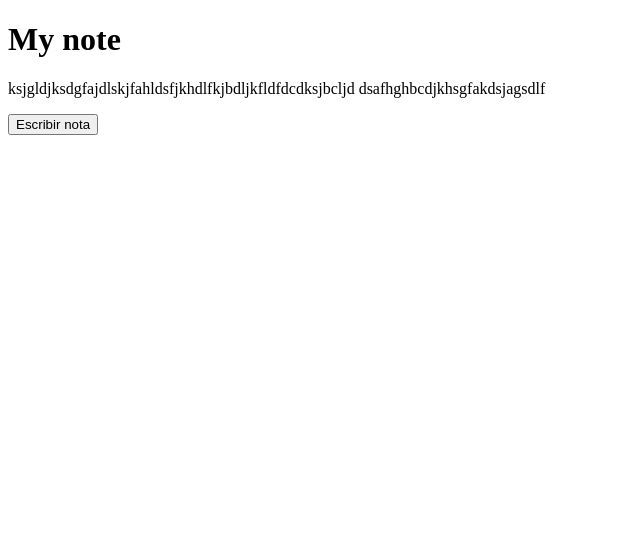
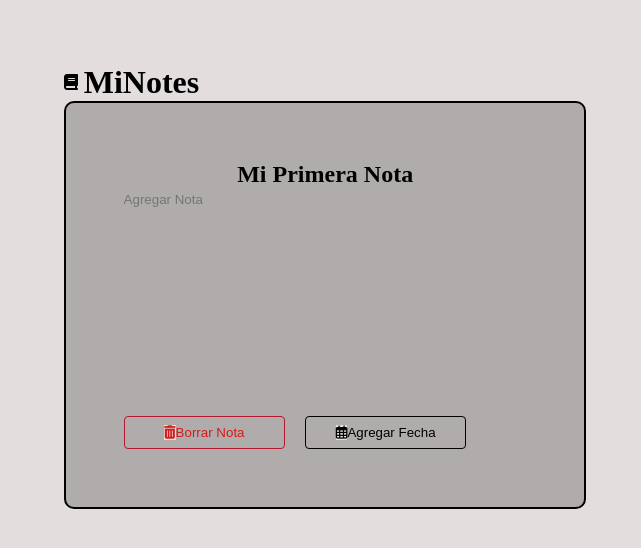
Before and after one commit to CDianaprince/CUE2-Drilling, a plain HTML site: page index.html in a window 1280 px wide. Both pictures are taken after a click on the button "Escribir nota". Shown: the whole page, without its empty margins (0-641 px from the left). Drawn offline with Linux system fonts and the light colour scheme.

Commit message:
arreglos css

```diff
--- a/index.html
+++ b/index.html
@@ -4,25 +4,69 @@
     <meta charset="UTF-8" />
     <meta http-equiv="X-UA-Compatible" content="IE=edge" />
     <meta name="viewport" content="width=device-width, initial-scale=1.0" />
+    <script
+      src="https://kit.fontawesome.com/affdc5536d.js"
+      crossorigin="anonymous"
+    ></script>
+    <link rel="stylesheet" href="./style.css" />
+
     <title>Document</title>
   </head>
 
   <body>
-    <header>
-      <h1>My note</h1>
+    <header class="header">
+      <div>
+        <i class="fa-solid fa-book"></i>
+      </div>
+      <h1>MiNotes</h1>
     </header>
 
-    <main>
+    <main id="main">
       <section id="contenido-1">
         <p>
-          ksjgldjksdgfajdlskjfahldsfjkhdlfkjbdljkfldfdcdksjbcljd
-          dsafhghbcdjkhsgfakdsjagsdlf
+          MiNote es una simple Web App que nos permite guardar notas de manera
+          facil y practica, incluyendo la habilidad de guardar tus notas econ
+          fecha. Todo esto es posible con las capacidades de la libreria !Query.
+          !Intentalo!
         </p>
 
-        <button type="button" id="main-btn">Escribir nota</button>
+        <button type="button" id="main-btn">
+          <span id="main-btn__img"
+            ><i class="fa-regular fa-pen-to-square"></i></span
+          >Escribir nota
+        </button>
       </section>
+
+      <section id="contenido-2"></section>
     </main>
+    <!--
+    <form id="main-form">
+      <div class="div--form">
+        <h2 class="div--form__h2">Mi Primera Nota</h2>
 
-    <script src="/index.js" type="text/javascript"></script>
+        <div class="div--form__inp">
+          <input
+            type="text"
+            name="titulo"
+            id="titulo"
+            class="inp1"
+            placeholder="Agregar Nota"
+          />
+        </div>
+
+        <div class="button2">
+          <button type="button" id="borrar-nota">
+            <span><i class="fa-solid fa-trash-can"></i></span>Borrar Nota
+          </button>
+
+          <button type="button" id="agregar-fecha">
+            <span><i class="fa-regular fa-calendar-days"></i></span>Agregar
+            Fecha
+          </button>
+        </div>
+      </div>
+    </form>
+    -->
+    <script src="./index.js" type="text/javascript"></script>
   </body>
 </html>
--- a/index.js
+++ b/index.js
@@ -4,12 +4,82 @@ const main = document.getElementById('main');
 const contenidoInicial = document.getElementById('contenido-1');
 const mainBtn = document.getElementById('main-btn');
 
+//constantes para almacenar contenido
+const contenido2 = document.getElementById('contenido-2');
+
 //const del elemento prueba
 const prueba = document.getElementById('prueba');
 
-main-Btn.addEventListener('click', (e) => {
-  console.log('Me fui')
-  contenidoInicial.remove();
 
-  prueba.classList.add('ocultar');
+
+main.addEventListener('click', (e) => {
+
+  //Para confirmar se el click es el btn principal
+  if (e.target === mainBtn) {
+    contenidoInicial.remove();
+
+    contenido2.append(agregarNota);
+
+  }
+
+
+  //para confirmar si el button es de borrar
+  if(e.target.id === 'borrar-nota') {
+    let checkClick = confirm("Seguro que quieres borrar?");
+
+    if(checkClick == true) {
+      contenidoInicial.remove();
+
+    }
+  }
+
 });
+
+//Crear elemento con HTML
+const agregarNota = document.createElement('div');
+agregarNota.innerHTML = `
+
+<form id="main-form">
+  <div class="div--form">
+
+   <h2 class="div--form__h2">Mi Primera Nota</h2>
+
+    <div class="div--form__inp">
+
+      <input
+        type="text"
+        name="titulo"
+        id="titulo"
+        class="inp1"
+        placeholder="Agregar Nota"
+      />
+
+
+
+    </div>
+
+    <div class="button2">
+
+      <button type="button" id="borrar-nota">
+      <span><i class="fa-solid fa-trash-can"></i></span>Borrar Nota
+      </button>
+
+      <button type="button" id="agregar-fecha">
+      <span><i class="fa-regular fa-calendar-days"></i></span>Agregar Fecha
+      </button>
+
+    </div>
+
+  </div>
+</form>
+
+`;
+
+//Crear una constante para boton borrar
+const btnDeBorrar = document.getElementById('borrar-nota');
+
+//Agregar un evento listener al btn
+
+
+
+//creacion de un eventlistener global  para la segunda parte del drilling confirma etec.
--- /dev/null
+++ b/style.css
@@ -0,0 +1,93 @@
+*{
+  margin: 0;
+  padding: 0;
+  background-color: rgb(227, 221, 221);
+}
+
+
+.header{
+display: flex;
+align-items: center;
+gap:0.5%;
+padding: 5%;
+padding-bottom: 0%;
+
+}
+
+#main{
+  padding: 5%;
+  padding-top: 0%;
+}
+
+#contenido-1{
+  width: 45%;
+  text-align: justify;
+
+
+}
+
+#main-btn{
+  margin-top: 2%;
+  padding: 1%;
+  color: rgb(27, 96, 194);
+  border: solid 1px rgb(27, 96, 194);
+  gap: 1%;
+}
+
+.div--form{
+  background-color: rgb(176, 172, 172);
+  padding: 5%;
+  width: 35%;
+  padding-bottom: 5%;
+  border: solid 2px black;
+  border-radius: 10px;
+}
+
+.div--form__h2{
+  text-align: center;
+  background-color: rgb(176, 172, 172);
+}
+
+.inp1{
+  width: 100%;
+  padding-bottom: 25%;
+  padding-top: 1%;
+  border: none;
+  background-color: rgb(176, 172, 172);
+  border-color: rgb(176, 172, 172);
+}
+
+.button2{
+
+  padding-top: 25%;
+
+  background-color: rgb(176, 172, 172);
+
+
+  display: flex;
+  gap: 5%;
+
+}
+
+#borrar-nota{
+  margin-top: 2%;
+  padding: 2%;
+  width: 40%;
+  border-radius: 4px;
+  color: rgb(216, 25, 25);
+  border: solid 1px rgb(182, 24, 48);
+  background-color: rgb(176, 172, 172);
+
+
+}
+
+#agregar-fecha{
+  margin-top: 2%;
+  padding: 2%;
+  width: 40%;
+  border-radius: 4px;
+  color: black;
+  border: solid 1px black;
+  background-color: rgb(176, 172, 172);
+
+}
```
Also changed, not shown: Rebound2.html (added, +27 -0 lines), rebond2.js (added, +57 -0 lines), assets/style.css (deleted).
